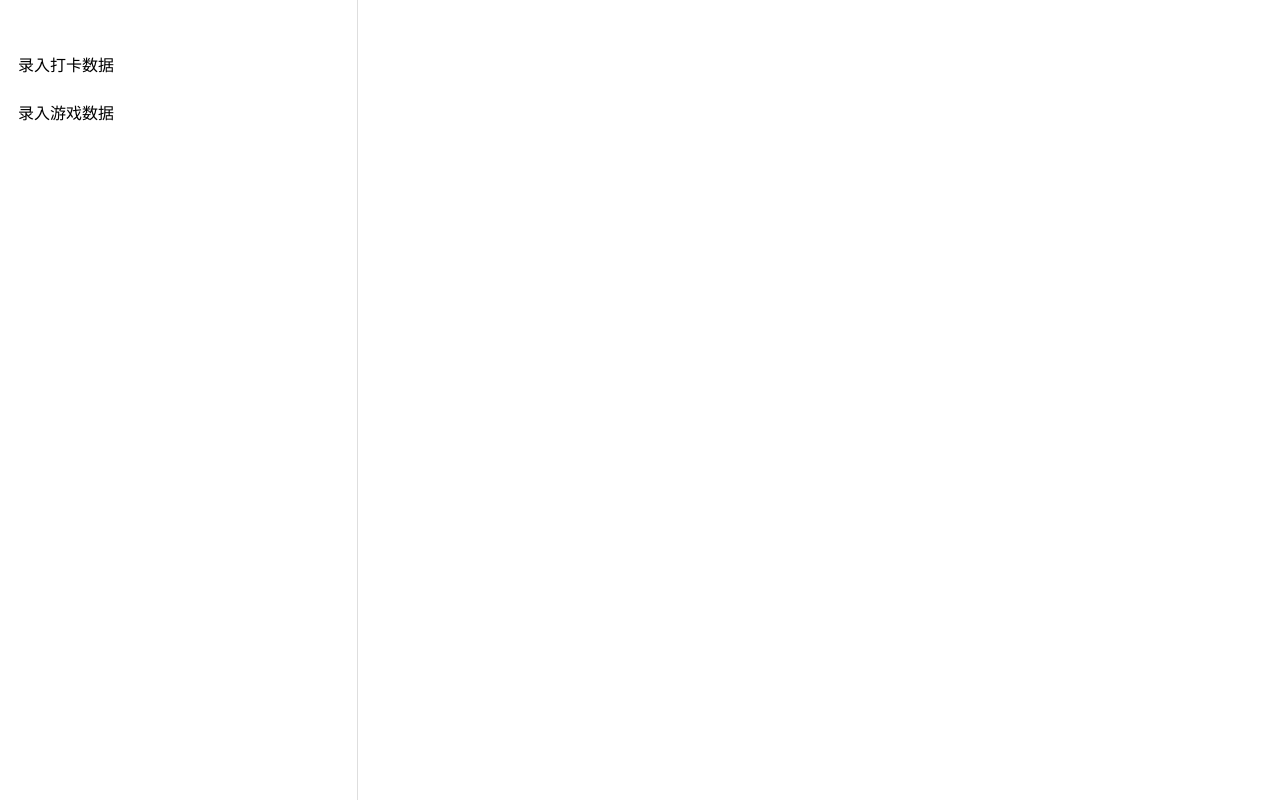
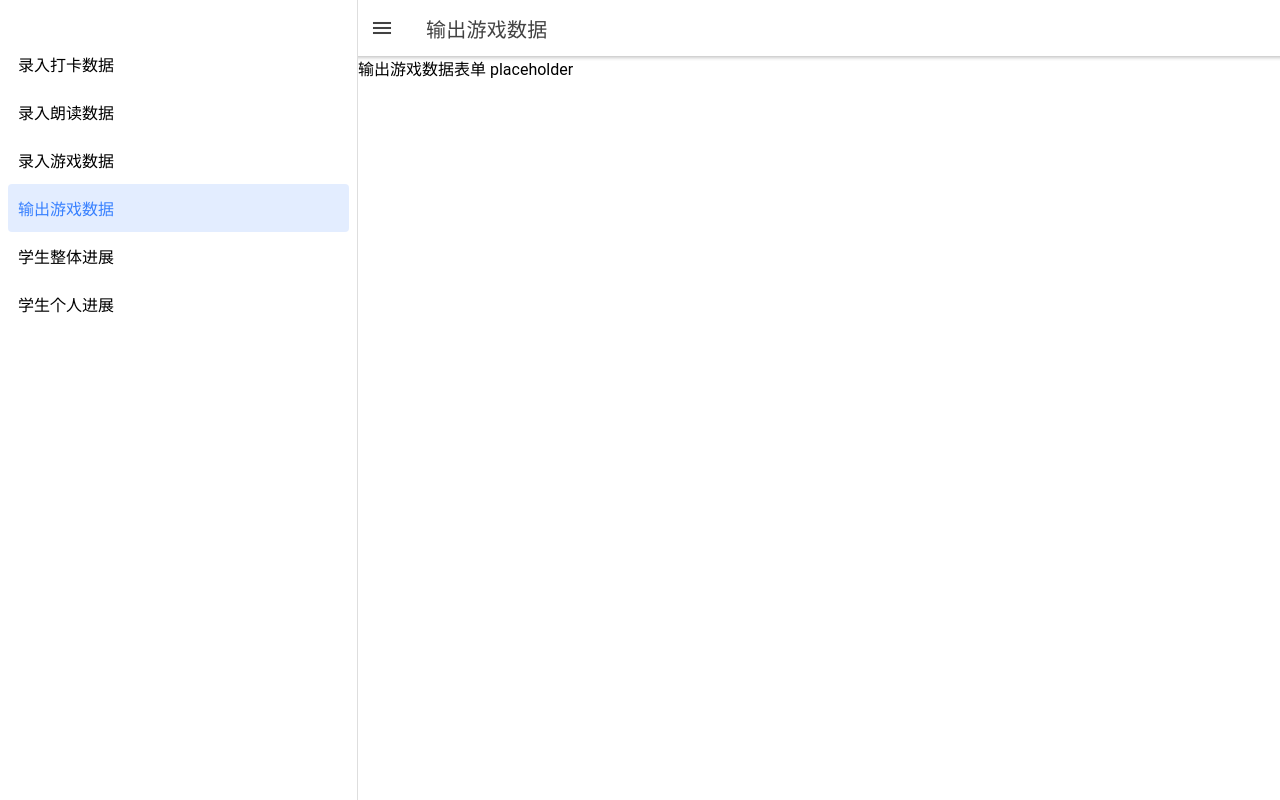
Before and after one commit to martcatnip/fireflyWeb, a React (Create React App) app: page /page/game-data-display in a window 1280 px wide. Built offline with nearby package versions, Linux system fonts and the light colour scheme.

Commit message:
changed url, added menu button not yet working

```diff
--- a/src/App.tsx
+++ b/src/App.tsx
@@ -23,7 +23,11 @@ import '@ionic/react/css/display.css';
 /* Theme variables */
 import './theme/variables.css';
 import PunchCardDataEntry from "./pages/PunchCardDataEntry";
+import ReadingDataEntry from "./pages/ReadingDataEntry";
 import GameDataEntry from "./pages/GameDataEntry";
+import GameDataDisplay from "./pages/GameDataDisplay";
+import OverallProgress from "./pages/OverallProgress";
+import IndividualProgress from "./pages/IndividualProgress";
 
 setupIonicReact();
 
@@ -36,12 +40,13 @@ const App: React.FC = () => {
           <IonRouterOutlet id="main">
             <Route path="/" exact={true}>
               <Redirect to="/page/punch-card-data-entry" />
-            </Route>{/*
-            <Route path="/page/:name" exact={true}>
-              <Page />
-            </Route>*/}
+            </Route>{}
             <Route path="/page/punch-card-data-entry" exact={true} component={PunchCardDataEntry} />
+            <Route path="/page/reading-data-entry" exact={true} component={ReadingDataEntry} />
             <Route path="/page/game-data-entry" exact={true} component={GameDataEntry} />
+            <Route path="/page/game-data-display" exact={true} component={GameDataDisplay} />
+            <Route path="/page/overall-progress" exact={true} component={OverallProgress} />
+            <Route path="/page/individual-progress" exact={true} component={IndividualProgress} />
           </IonRouterOutlet>
         </IonSplitPane>
       </IonReactRouter>
--- a/src/components/MainTemplate.tsx
+++ b/src/components/MainTemplate.tsx
@@ -1,5 +1,5 @@
 import {useParams} from "react-router";
-import {IonButton, IonContent, IonHeader, IonPage, IonTitle, IonToolbar} from "@ionic/react";
+import {IonButtons, IonContent, IonHeader, IonMenuButton, IonPage, IonTitle, IonToolbar} from '@ionic/react';
 import ExploreContainer from "./ExploreContainer";
 
 interface TemplateProps {
@@ -13,6 +13,7 @@ const MainTemplate: React.FC<TemplateProps> = ({ name, nameDisplay, children}) =
         <IonPage>
             <IonHeader>
                 <IonToolbar>
+                    <IonMenuButton slot="start" auto-hide="false"/>
                     <IonTitle>{title}</IonTitle>
                 </IonToolbar>
             </IonHeader>
--- a/src/components/Menu.tsx
+++ b/src/components/Menu.tsx
@@ -25,33 +25,25 @@ const appPages: AppPage[] = [
     url: '/page/punch-card-data-entry',
   },
   {
+    title: '录入朗读数据',
+    url: '/page/reading-data-entry',
+  },
+  {
     title: '录入游戏数据',
     url: '/page/game-data-entry',
   },
-  /*{
-    title: '录入打卡数据',
-    url: '/page/录入打卡数据',
-  },
-    {
-    title: '录入朗读数据',
-    url: '/page/录入朗读数据',
-  },
-  {
-    title: '录入游戏数据',
-    url: '/page/录入游戏数据',
-  },
   {
     title: '输出游戏数据',
-    url: '/page/输出游戏数据',
+    url: '/page/game-data-display',
   },
   {
     title: '学生整体进展',
-    url: '/page/学生整体进展',
+    url: '/page/overall-progress',
   },
   {
     title: '学生个人进展',
-    url: '/page/学生个人进展',
-  }*/
+    url: '/page/individual-progress',
+  }
 ];
 
 const Menu: React.FC = () => {
--- /dev/null
+++ b/src/pages/GameDataDisplay.tsx
@@ -0,0 +1,13 @@
+import './GameDataDisplay.css';
+import MainTemplate from "../components/MainTemplate";
+
+// Temporary name.  Change to something more appropriate when it's clear what that would be.
+const GameDataDisplay: React.FC = () => {
+    return (
+        <MainTemplate name="game-data-display" nameDisplay="输出游戏数据">
+            输出游戏数据表单 placeholder
+        </MainTemplate>
+    );
+};
+
+export default GameDataDisplay;
--- /dev/null
+++ b/src/pages/IndividualProgress.tsx
@@ -0,0 +1,13 @@
+import './IndividualProgress.css';
+import MainTemplate from "../components/MainTemplate";
+
+// Temporary name.  Change to something more appropriate when it's clear what that would be.
+const IndividualProgress: React.FC = () => {
+    return (
+        <MainTemplate name="individual-progress" nameDisplay="学生个人进展">
+            学生个人进展表单 placeholder
+        </MainTemplate>
+    );
+};
+
+export default IndividualProgress;
--- /dev/null
+++ b/src/pages/OverallProgress.tsx
@@ -0,0 +1,13 @@
+import './OverallProgress.css';
+import MainTemplate from "../components/MainTemplate";
+
+// Temporary name.  Change to something more appropriate when it's clear what that would be.
+const OverallProgress: React.FC = () => {
+    return (
+        <MainTemplate name="overall-progress" nameDisplay="学生整体进展">
+            学生整体进展表单 placeholder
+        </MainTemplate>
+    );
+};
+
+export default OverallProgress;
--- a/src/pages/Page.tsx
+++ b/src/pages/Page.tsx
@@ -1,4 +1,4 @@
-import { IonButton, IonContent, IonHeader, IonMenuButton, IonPage, IonTitle, IonToolbar } from '@ionic/react';
+import { IonButtons, IonContent, IonHeader, IonMenuButton, IonPage, IonTitle, IonToolbar } from '@ionic/react';
 import { useParams } from 'react-router';
 import ExploreContainer from '../components/ExploreContainer';
 import './Page.css';
@@ -11,6 +11,9 @@ const Page: React.FC = () => {
     <IonPage>
       <IonHeader>
         <IonToolbar>
+          <IonButtons slot="start">
+            <IonMenuButton />
+          </IonButtons>
           <IonTitle>{name}</IonTitle>
         </IonToolbar>
       </IonHeader>
@@ -21,7 +24,6 @@ const Page: React.FC = () => {
             <IonTitle size="large">{name}</IonTitle>
           </IonToolbar>
         </IonHeader>
-        <IonButton size="large">{name}</IonButton>
         <ExploreContainer name={name} />
       </IonContent>
     </IonPage>
--- /dev/null
+++ b/src/pages/ReadingDataEntry.tsx
@@ -0,0 +1,13 @@
+import './ReadingDataEntry.css';
+import MainTemplate from "../components/MainTemplate";
+
+// Temporary name.  Change to something more appropriate when it's clear what that would be.
+const ReadingDataEntry: React.FC = () => {
+    return (
+        <MainTemplate name="reading-data-entry" nameDisplay="录入朗读数据">
+            录入朗读数据表单 placeholder
+        </MainTemplate>
+    );
+};
+
+export default ReadingDataEntry;
```
Also changed, not shown: src/pages/GameDataDisplay.css (added), src/pages/IndividualProgress.css (added), src/pages/OverallProgress.css (added), src/pages/ReadingDataEntry.css (added).
